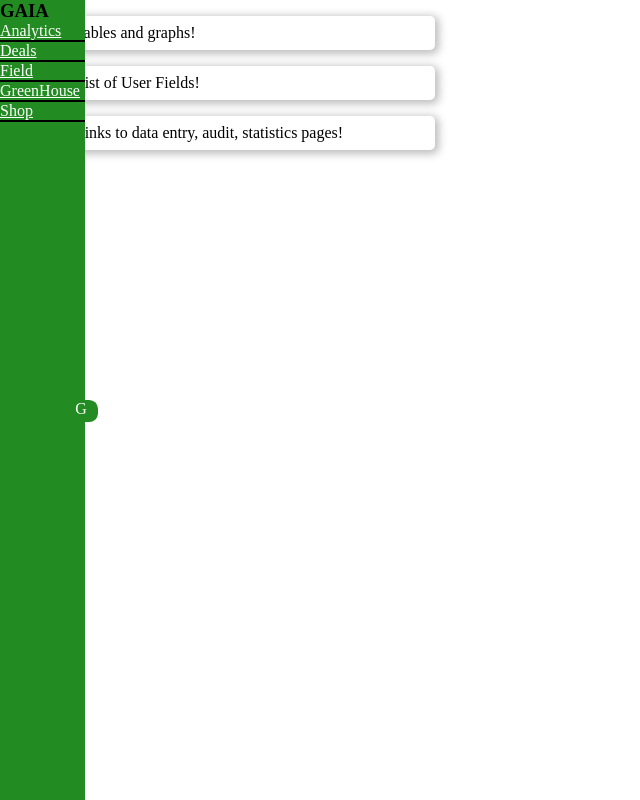
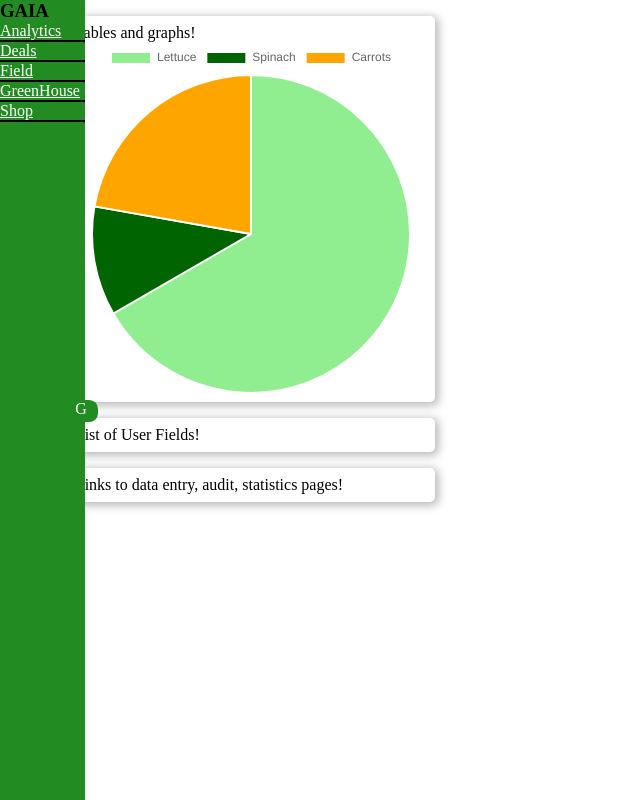
Before and after one commit to gitkenbar/Gaia_Analytica, an Angular app: page /field in a window 1280 px wide. Shown: the whole page, without its empty margins (0-640 px from the left). Built offline with nearby package versions, Linux system fonts and the light colour scheme.

Commit message:
Implemented Chart.js
Created a component for holding charts
Created an example Pie chart with Chart.js to verify functionality
Created a model for chart data

```diff
--- a/package.json
+++ b/package.json
@@ -18,6 +18,7 @@
     "@angular/platform-browser": "^17.2.0",
     "@angular/platform-browser-dynamic": "^17.2.0",
     "@angular/router": "^17.2.0",
+    "chart.js": "^4.4.8",
     "rxjs": "~7.8.0",
     "tslib": "^2.3.0",
     "zone.js": "~0.14.3"
--- a/src/app/features/field/field.component.html
+++ b/src/app/features/field/field.component.html
@@ -2,6 +2,7 @@
   <div class="row">
     <div class="largeCard">
       <p> Tables and graphs!</p>
+      <app-graphcard [chartFromParent]="productionChart"></app-graphcard>
     </div>
     <div class="largeCard">
       <p> List of User Fields!</p>
--- a/src/app/features/field/field.component.ts
+++ b/src/app/features/field/field.component.ts
@@ -1,12 +1,34 @@
 import { Component } from '@angular/core';
+import { GraphcardComponent } from '../../shared/components/graphcard/graphcard.component';
+import { GaiaChart } from '../../shared/models/gaia-chart.model';
+import { ChartConfiguration } from 'chart.js/auto';
 
 @Component({
   selector: 'app-field',
   standalone: true,
-  imports: [],
+  imports: [GraphcardComponent],
   templateUrl: './field.component.html',
   styleUrl: '../../../styles.scss'
 })
 export class FieldComponent {
-
+  productionChart:ChartConfiguration={
+    type: 'pie',
+    data: {
+      labels: [
+        'Lettuce',
+        'Spinach',
+        'Carrots'
+      ],
+      datasets: [{
+        label: 'My First Dataset',
+        data: [300, 50, 100],
+        backgroundColor: [
+          'lightgreen',
+          'darkgreen',
+          'orange'
+        ],
+        hoverOffset: 4
+      }]
+    }
+  };
 }
--- /dev/null
+++ b/src/app/shared/components/graphcard/graphcard.component.html
@@ -0,0 +1 @@
+<div width="50px" height="50px"><canvas id="ctx"></canvas></div>
--- /dev/null
+++ b/src/app/shared/components/graphcard/graphcard.component.ts
@@ -0,0 +1,19 @@
+import { AfterViewInit, Component, Input } from '@angular/core';
+import { Chart, ChartConfiguration } from 'chart.js/auto';
+import { GaiaChart } from '../../models/gaia-chart.model';
+@Component({
+  selector: 'app-graphcard',
+  standalone: true,
+  imports: [],
+  templateUrl: './graphcard.component.html',
+  styleUrl: '../../../../styles.scss'
+})
+export class GraphcardComponent implements AfterViewInit{
+  @Input() chartFromParent!:any
+
+  ngAfterViewInit(): void{
+    let chartConfig:ChartConfiguration = this.chartFromParent;
+    let chartItem = 'ctx';
+    new Chart(chartItem, chartConfig)
+  }
+}
```
Also changed, not shown: src/app/shared/models/gaia-chart.model.ts (added, +12 -0 lines), 2 other files (tests, documents, lock files or other folders).
